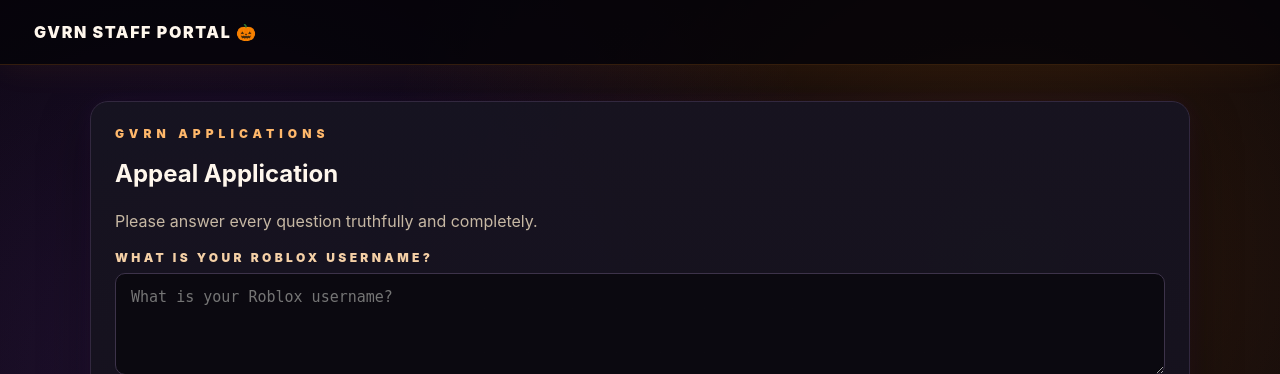
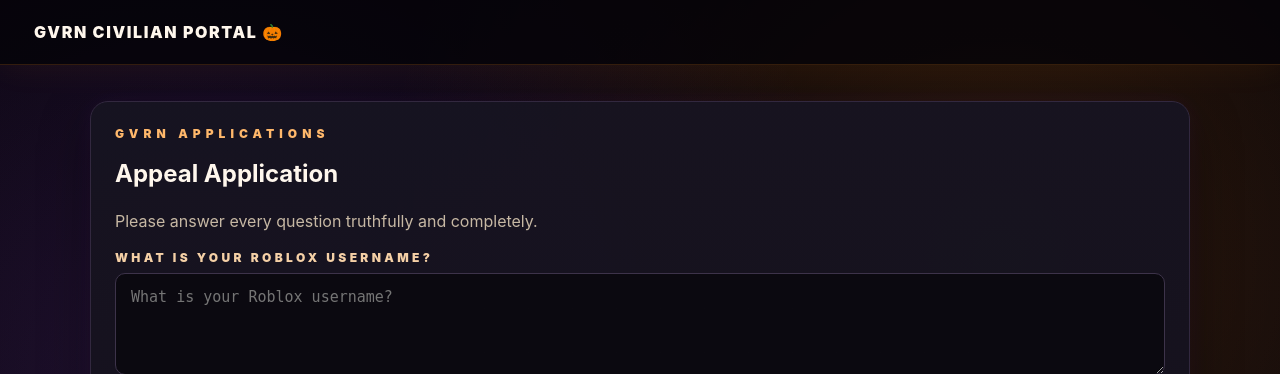
Before and after one commit to mishalshafee-ux/GVRN-Assistance, a Flask app: page /appeal in a window 1280 px wide. Shown: the top 374 px of the page. Run offline with Flask 3, Linux system fonts and the light colour scheme.

Commit message:
Separate civilian and staff portal headers

```diff
--- a/gvrn-session-site/templates/base.html
+++ b/gvrn-session-site/templates/base.html
@@ -426,7 +426,13 @@ pre {
         <div class="loader-text">Loading</div>
     </div>
 </div>
-<header>GVRN Staff Portal</header>
+<header>
+    {% if request.path.startswith('/apply') or request.path.startswith('/license-quiz') or request.path.startswith('/staff-application') or request.path.startswith('/appeal') %}
+        GVRN Civilian Portal
+    {% else %}
+        GVRN Staff Portal
+    {% endif %}
+</header>
 <main>
     {% with messages = get_flashed_messages() %}
         {% for message in messages %}
```
